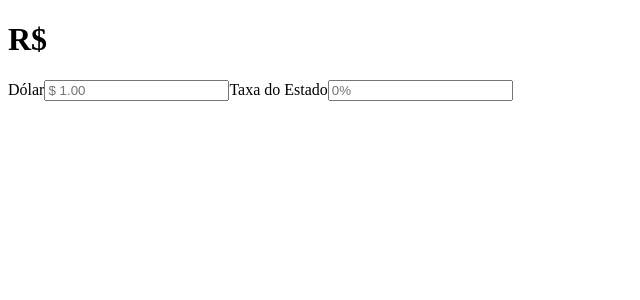
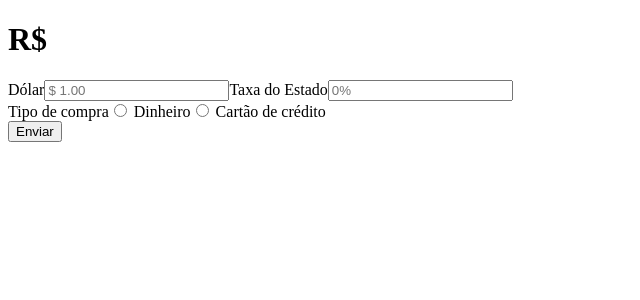
Before and after one commit to GabrielNarcizo/desafio-front-web-stone, a React (Create React App) app: page / in a window 1280 px wide. Shown: the top 300 px of the page, without its empty margins (0-640 px from the left). Built offline with nearby package versions, Linux system fonts and the light colour scheme; no server answers.

Commit message:
radio button adicionado

```diff
--- a/src/components/Input/Input.js
+++ b/src/components/Input/Input.js
@@ -12,6 +12,12 @@ const Input = () => {
                     Taxa do Estado
                     <input type="number" name="taxa" placeholder="0%"/>
                 </label>
+                <div>
+                    Tipo de compra
+                    <input type="radio" value="Cash" name="cash" /> Dinheiro
+                    <input type="radio" value="Credit-card" name="credit-card" /> Cartão de crédito
+                </div>
+                <input type="submit" value="Enviar" />
             </form>
         </div>
     )
```
